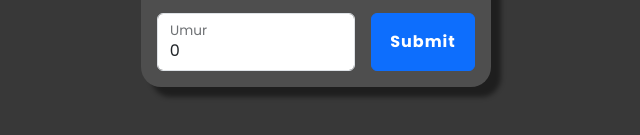
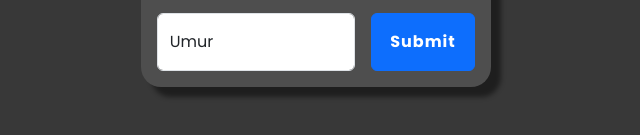
Before and after one commit to abbyhendraprayoga/simple-signup-form-exercise, a plain HTML site: page index.html in a window 1280 px wide. Shown: the part 279-414 px from the top of the page, 324-964 px from the left. Drawn offline with nearby package versions, Linux system fonts and the light colour scheme.

Commit message:
fix(input)
set input age min value to 1

```diff
--- a/index.html
+++ b/index.html
@@ -42,8 +42,8 @@
             name="age"
             class="form-control"
             placeholder="Umur"
-            value="0"
             style="height: 2rem"
+            min="1"
           />
           <label for="umur" class="form-label">Umur</label>
           <button
```
